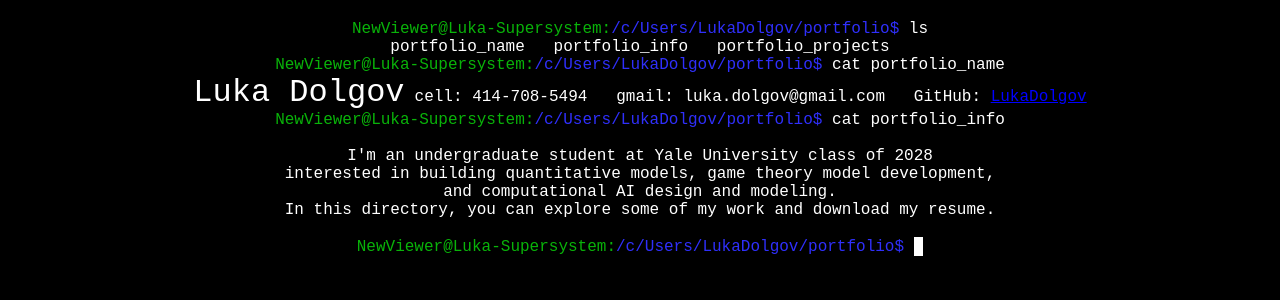
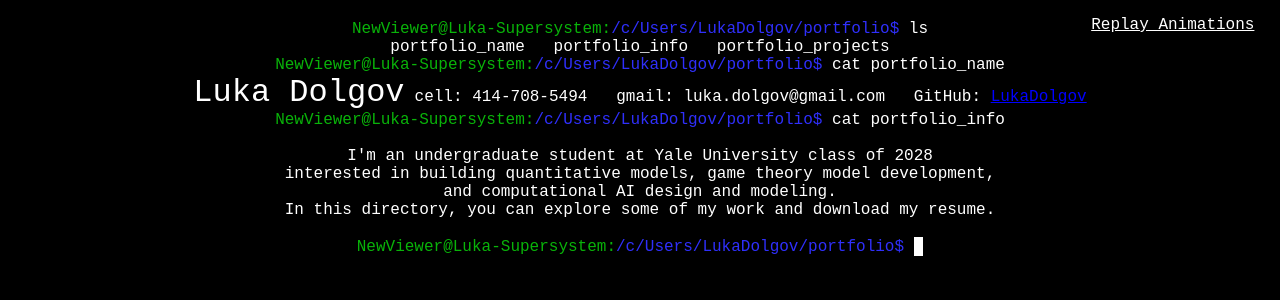
Before and after one commit to LukaDolgov/LukaPortfolio.github.io, a React (Create React App) app: page / in a window 1280 px wide. Shown: the top 300 px of the page. Built offline with nearby package versions, Linux system fonts and the light colour scheme.

Commit message:
updated portfolio

```diff
--- a/src/components/terminal.css
+++ b/src/components/terminal.css
@@ -35,3 +35,14 @@
     margin-left: 10px;
     font-family: 'Courier New', Courier, monospace;
   }
+  .replay-button {
+    position: absolute;
+    top: 2vh;
+    right: 2vw;
+    cursor: pointer;
+    color: #fff;
+    text-decoration: underline;
+    border: none;
+    border-radius: 4px;
+    font-family: 'Courier New', Courier, monospace;
+  }
--- a/src/components/terminal.js
+++ b/src/components/terminal.js
@@ -32,19 +32,39 @@ let c4O = "cat: portfolio_projects: Is a directory";
 
 //logic
 const Terminal = () => {
-  const commands = useMemo(() => [c1, c2, c3, c4], []);
+  const [commands, setCommands] = useState([c1, c2, c3, c4]);
   const content = useMemo(() => [c1O, c2O, c3O, c4O], []);
-
+  const [currIndex, setCurrIndex] = useState(0);
+  const [showExtra, setShowExtra] = useState(false);
   // This index tracks the command that is currently being printed.
-  const [currIndex, setCurrIndex] = useState(0);
   const handleCommandComplete = () => {
     if (currIndex < commands.length - 1) {
       setCurrIndex(prev => prev + 1);
+    } else {
+      if (commands[currIndex] !== "clear") {
+        setShowExtra(true);
+      }
+    }
+  };
+  const handleReset = () => {
+    // Clear the extra flag and reset state when the reset button is clicked.
+    setShowExtra(false);
+    if (currIndex === commands.length - 1) {
+      setCommands(prevCommands => [...prevCommands, "clear"]);
+      setCurrIndex(prev => prev + 1);
+      setTimeout(() => {
+        window.location.reload();
+      }, 2000);
     }
   };
 
   return (
     <div className="terminal">
+      <p className="replay-button"
+        onClick={handleReset}
+      >
+        Replay Animations
+      </p>
       {
         commands.slice(0, currIndex + 1).map((command, i) => (
           <CommandLine
@@ -54,10 +74,20 @@ const Terminal = () => {
             delayBefore={1000}
             speed={50}
             onComplete={i === currIndex ? handleCommandComplete : undefined}
-            active={i === currIndex}
+            active={ showExtra ? false : i === currIndex }
           />
         ))
       }
+       {showExtra  && (
+      <CommandLine
+        key="blank"
+        command=""
+        content=""
+        delayBefore={1000}
+        speed={50}
+        active={true}
+      />
+    )}
     </div>
   );
 };
```
